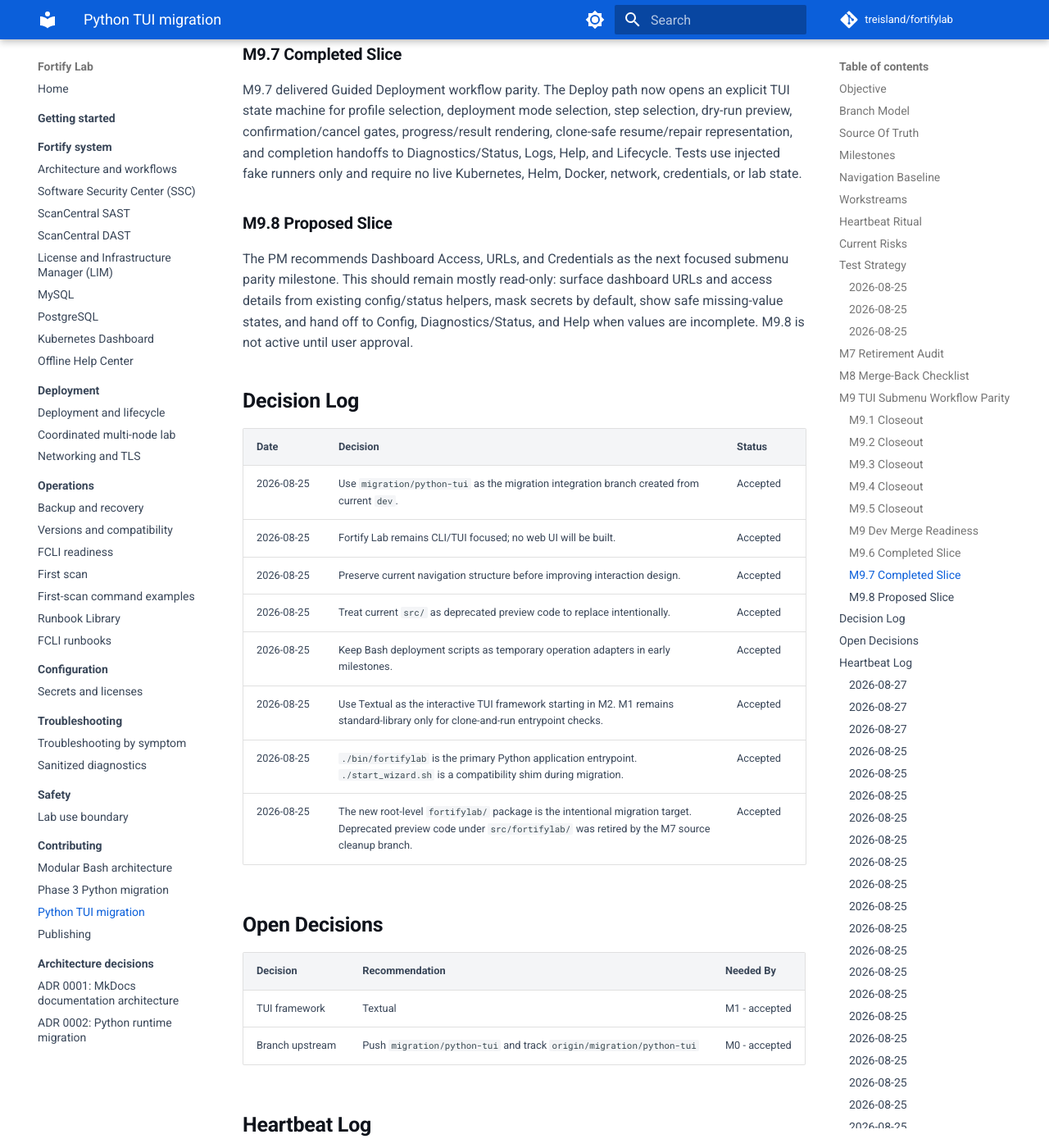
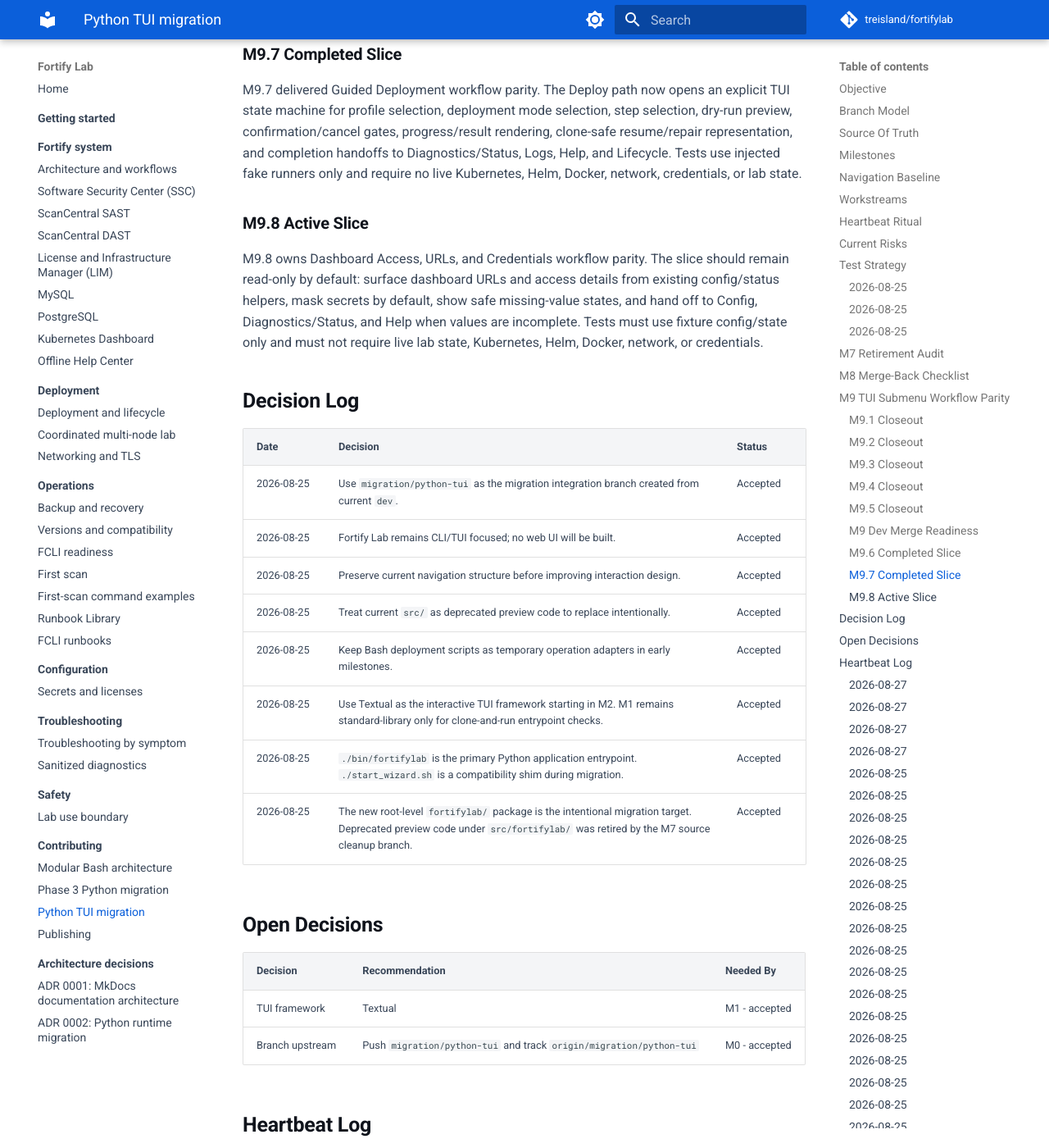
Before and after one commit to treisland/fortifylab, an MkDocs documentation site: the page built from docs/development/python-tui-migration.md, in a window 1280 px wide and 1400 px high, scrolled down 15270 px. Shown: the whole window at 82% size. Built offline with MkDocs 1.6.1 and Material for MkDocs 9.7.7, drawn with Linux system fonts in a browser that asks for light colours; comment, search, counter and statistics services are not loaded; some of the changed text lies outside the part shown.

Commit message:
chore: open M9.8 dashboard access workflow

```diff
--- a/docs/development/python-tui-migration.md
+++ b/docs/development/python-tui-migration.md
@@ -502,14 +502,14 @@
 only and require no live Kubernetes, Helm, Docker, network, credentials, or lab
 state.
 
-### M9.8 Proposed Slice
+### M9.8 Active Slice
 
-The PM recommends Dashboard Access, URLs, and Credentials as the next focused
-submenu parity milestone. This should remain mostly read-only: surface dashboard
-URLs and access details from existing config/status helpers, mask secrets by
-default, show safe missing-value states, and hand off to Config,
-Diagnostics/Status, and Help when values are incomplete. M9.8 is not active until
-user approval.
+M9.8 owns Dashboard Access, URLs, and Credentials workflow parity. The slice
+should remain read-only by default: surface dashboard URLs and access details
+from existing config/status helpers, mask secrets by default, show safe
+missing-value states, and hand off to Config, Diagnostics/Status, and Help when
+values are incomplete. Tests must use fixture config/state only and must not
+require live lab state, Kubernetes, Helm, Docker, network, or credentials.
 
 ## Decision Log
 
@@ -532,6 +532,34 @@
 | Branch upstream | Push `migration/python-tui` and track `origin/migration/python-tui` | M0 - accepted |
 
 ## Heartbeat Log
+
+### 2026-08-27
+
+Milestone: M9.8
+
+Workstream: Dashboard Access, URLs, and Credentials Kickoff
+
+Branch: `agent/pm-open-M9.8-dashboard-urls-credentials`
+
+Status: active
+
+Changed:
+
+- Activated M9.8 after user approval to proceed.
+- Scoped the slice to read-only dashboard/access surfaces, masked credential display, missing-value states, and workflow handoffs.
+- Kept PR #479 open and held out of `dev` for continued focused parity work.
+
+Next:
+
+- Contract agent defines dashboard/access snapshot models and redaction boundaries.
+- Test agent covers fixture config, masked secrets, missing values, and handoffs.
+- TUI agent wires Dashboard access and URLs/credentials menu paths after the contract stabilizes.
+
+Blockers: none.
+
+Risks:
+
+- Credential-adjacent screens must mask secrets by default and remain fixture-backed in tests.
 
 ### 2026-08-27
 
```
Also changed, not shown: 1 other file.
